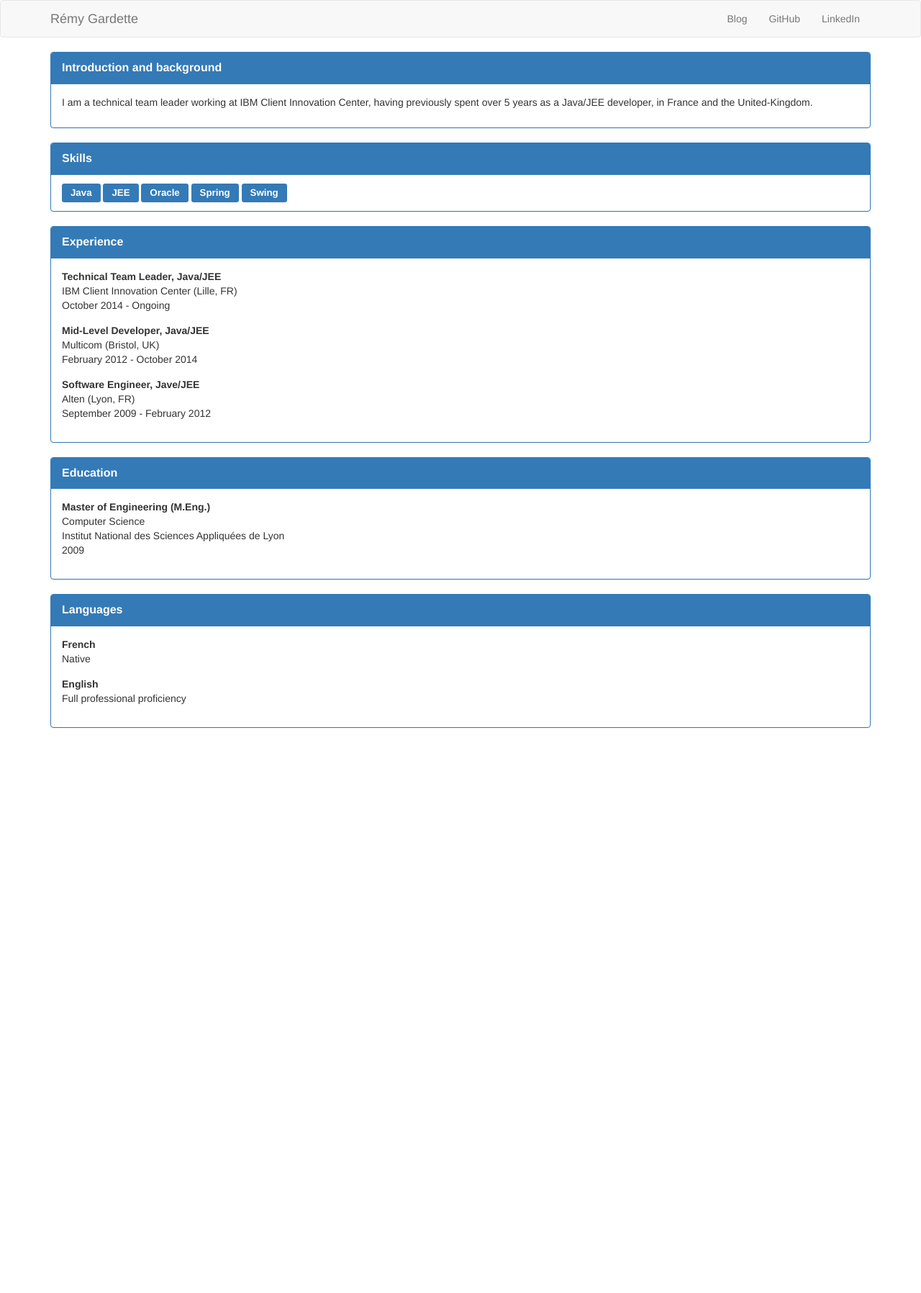
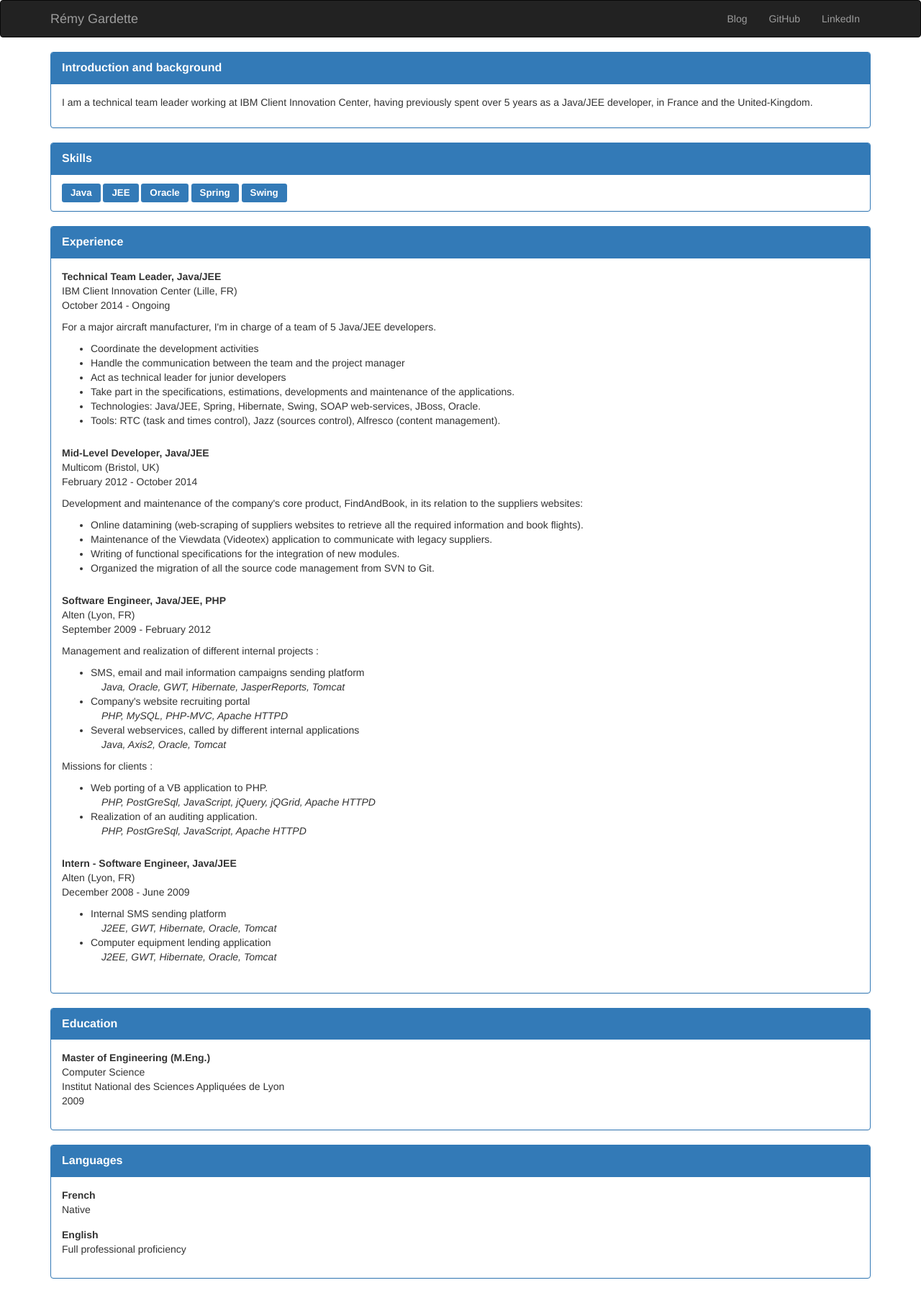
Before and after one commit to RemyG/remyg.github.io, a Jekyll site: the page built from index.md, in a window 1280 px wide. Shown: the whole page at 72% size. Built offline with Jekyll 4.4.1, drawn with Linux system fonts in a browser that asks for light colours; before the commit the page ends 1031 px from its top, so only the background shows below that.

```diff
--- a/_config.yml
+++ b/_config.yml
@@ -15,10 +15,7 @@
 # in the templates via {{ site.myvariable }}.
 title: Rémy Gardette
 email: contact@remyg.fr
-description: > # this means to ignore newlines until "baseurl:"
-  Write an awesome description for your new site here. You can edit this
-  line in _config.yml. It will appear in your document head meta (for
-  Google search results) and in your feed.xml site description.
+description: Java/JEE Technical team leader
 baseurl: "" # the subpath of your site, e.g. /blog
 url: "http://remyg.fr" # the base hostname & protocol for your site, e.g. http://example.com
 twitter_username: remygardette
@@ -54,17 +51,59 @@ roles:
     start: October 2014
     end: Ongoing
     employer: IBM Client Innovation Center (Lille, FR)
-    description:
+    description: |
+      <p>For a major aircraft manufacturer, I'm in charge of a team of 5 Java/JEE developers.
+        <ul>
+          <li>Coordinate the development activities</li>
+          <li>Handle the communication between the team and the project manager</li>
+          <li>Act as technical leader for junior developers</li>
+          <li>Take part in the specifications, estimations, developments and maintenance of the applications.</li>
+          <li>Technologies: Java/JEE, Spring, Hibernate, Swing, SOAP web-services, JBoss, Oracle.</li>
+          <li>Tools: RTC (task and times control), Jazz (sources control), Alfresco (content management).</li>
+        </ul>
+      </p>
   - title: Mid-Level Developer, Java/JEE
     start: February 2012
     end: October 2014
     employer: Multicom (Bristol, UK)
-    description:
-  - title: Software Engineer, Jave/JEE
+    description: |
+      <p>Development and maintenance of the company's core product, FindAndBook, in its relation to the suppliers websites:
+        <ul>
+          <li>Online datamining (web-scraping of suppliers websites to retrieve all the required information and book flights).</li>
+          <li>Maintenance of the Viewdata (Videotex) application to communicate with legacy suppliers.</li>
+          <li>Writing of functional specifications for the integration of new modules.</li>
+          <li>Organized the migration of all the source code management from SVN to Git.</li>
+        </ul>
+      </p>
+  - title: Software Engineer, Java/JEE, PHP
     start: September 2009
     end: February 2012
     employer: Alten (Lyon, FR)
-    description:
+    description: |
+      <p>Management and realization of different internal projects :
+        <ul>
+          <li>SMS, email and mail information campaigns sending platform<br/><span class="technos">Java, Oracle, GWT, Hibernate, JasperReports, Tomcat</span></li>
+          <li>Company's website recruiting portal<br/><span class="technos">PHP, MySQL, PHP-MVC, Apache HTTPD</span></li>
+          <li>Several webservices, called by different internal applications<br/><span class="technos">Java, Axis2, Oracle, Tomcat</span></li>
+        </ul>
+      </p>
+      <p>Missions for clients :
+        <ul>
+          <li>Web porting of a VB application to PHP.<br/><span class="technos">PHP, PostGreSql, JavaScript, jQuery, jQGrid, Apache HTTPD</span></li>
+          <li>Realization of an auditing application.<br/><span class="technos">PHP, PostGreSql, JavaScript, Apache HTTPD</span></li>
+        </ul>
+      </p>
+  - title: Intern - Software Engineer, Java/JEE
+    start: December 2008
+    end: June 2009
+    employer: Alten (Lyon, FR)
+    description: |
+      <p>
+        <ul>
+          <li>Internal SMS sending platform<br/><span class="technos">J2EE, GWT, Hibernate, Oracle, Tomcat</span></li>
+          <li>Computer equipment lending application<br/><span class="technos">J2EE, GWT, Hibernate, Oracle, Tomcat</span></li>
+        </ul>
+      </p>
 
 languages:
   - name: French
--- a/_includes/header.html
+++ b/_includes/header.html
@@ -9,7 +9,7 @@
 
 </head>
 <body>
-  <nav class="navbar navbar-default">
+  <nav class="navbar navbar-inverse">
     <div class="container">
     <!-- Brand and toggle get grouped for better mobile display -->
       <div class="navbar-header">
--- a/assets/application.scss
+++ b/assets/application.scss
@@ -34,7 +34,11 @@
 
   }
   .description {
-
+    margin-top: 10px;
+    span.technos {
+      margin-left: 15px;
+      font-style: italic;
+    }
   }
 }
 
```
